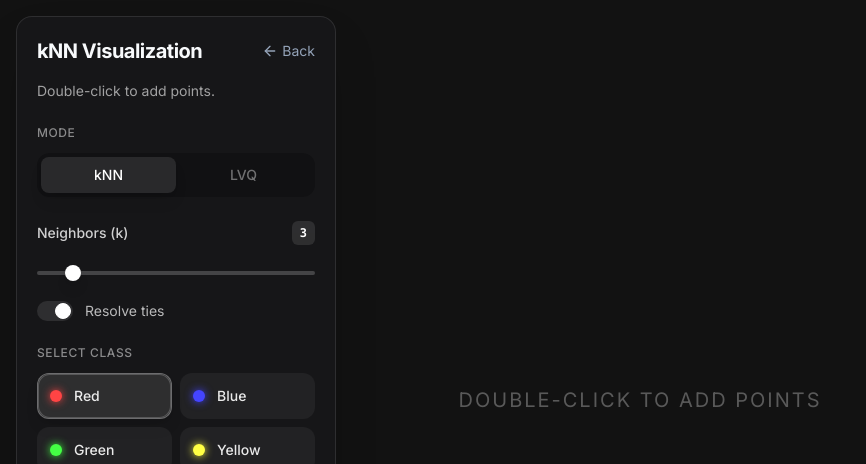
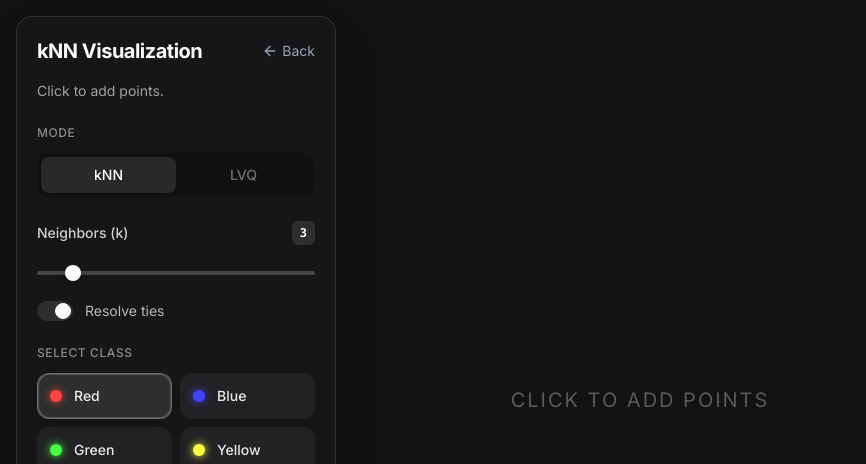
Before and after one commit to Neliott/ISD-Playground, a Vue app: page /knn-lvq in a window 1280 px wide. Shown: the top 464 px of the page, without its empty margins (0-866 px from the left). Built offline with nearby package versions, Linux system fonts and the light colour scheme.

Commit message:
feat: update point addition instructions from double-click to single click

```diff
--- a/src/experiences/knn-lvq/Controls.vue
+++ b/src/experiences/knn-lvq/Controls.vue
@@ -41,7 +41,7 @@ defineEmits(['update:k', 'update:selectedClass', 'update:showLvq', 'update:resol
     <div class="flex flex-col gap-6">
 
       <div class="text-sm text-white/60 font-light">
-        Double-click to add points.
+        Click to add points.
       </div>
 
     <!-- Mode Switcher -->
--- a/src/experiences/knn-lvq/KnnCanvas.vue
+++ b/src/experiences/knn-lvq/KnnCanvas.vue
@@ -379,7 +379,7 @@ function drawUI() {
   }
 }
 
-function handleDoubleClick(event) {
+function handleClick(event) {
   const rect = uiCanvasRef.value.getBoundingClientRect()
   const x = event.clientX - rect.left
   const y = event.clientY - rect.top
@@ -443,10 +443,10 @@ watch(() => [props.points, props.k, props.classes, props.showLvq, props.prototyp
       class="block absolute top-0 left-0 z-10 cursor-crosshair"
       :width="width"
       :height="height"
-      @dblclick="handleDoubleClick"
+      @click="handleClick"
     ></canvas>
     <div v-if="points.length === 0" class="absolute top-1/2 left-1/2 -translate-x-1/2 -translate-y-1/2 text-white/30 pointer-events-none text-xl font-light tracking-widest uppercase select-none">
-      Double-click to add points
+      Click to add points
     </div>
   </div>
 </template>
```
